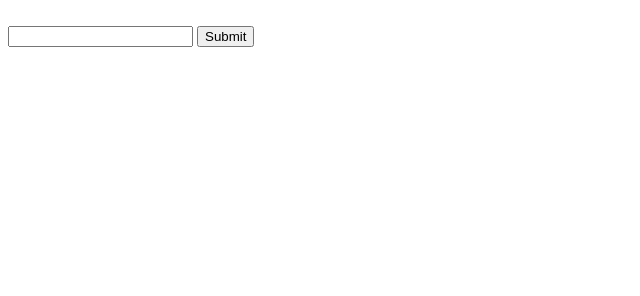
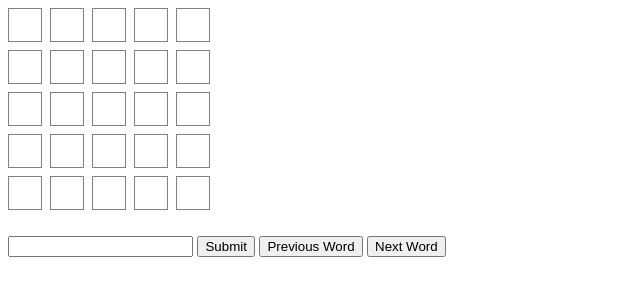
Before and after one commit to billbaincodes/bottomless-wordle, a website with bundled scripts: page index.html in a window 1280 px wide. Shown: the whole page, without its empty margins (0-640 px from the left). Built offline with nearby package versions, Linux system fonts and the light colour scheme; files whose address does not match are found by name.

Commit message:
updated html + css

```diff
--- a/index.html
+++ b/index.html
@@ -55,6 +55,9 @@
 
   <button id='submit-btn'>Submit</button>
 
+  <button id="prev-word">Previous Word</button>
+  <button id="next-word">Next Word</button>
+
   <script type="module" src="./app.js"></script>
 </body>
 </html>
--- a/style.css
+++ b/style.css
@@ -1,3 +1,41 @@
 .big-snake {
   font-size: 5em;
 }
+
+body {
+  font-family: Arial, Helvetica, sans-serif;
+}
+
+.attempt {
+  display: flex;
+  align-content: center;
+  margin-bottom: 0.5rem
+}
+
+.letter {
+  font-size: 2em;
+  border: 1px solid gray;
+  width: 2rem;
+  height: 2rem;
+  display: inline-block;
+  text-align: center;
+  margin-right: .5rem;
+}
+
+.grey {
+  color: white;
+  background-color: grey;
+  transition: 1s;
+}
+
+.yellow {
+  color: white;
+  background-color: rgb(207, 196, 38);
+  transition: 1s;
+}
+
+.green {
+  color: white;
+  background-color: green;
+  transition: 1s;
+}
```
